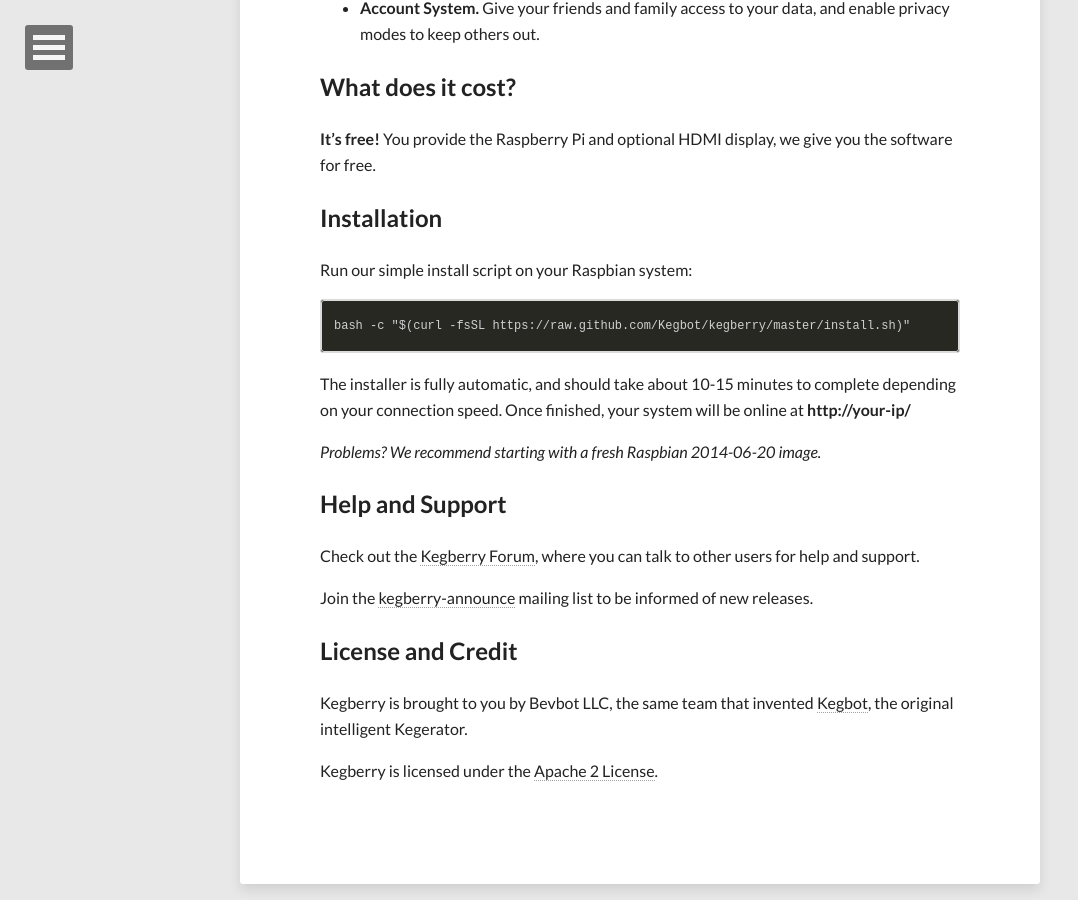
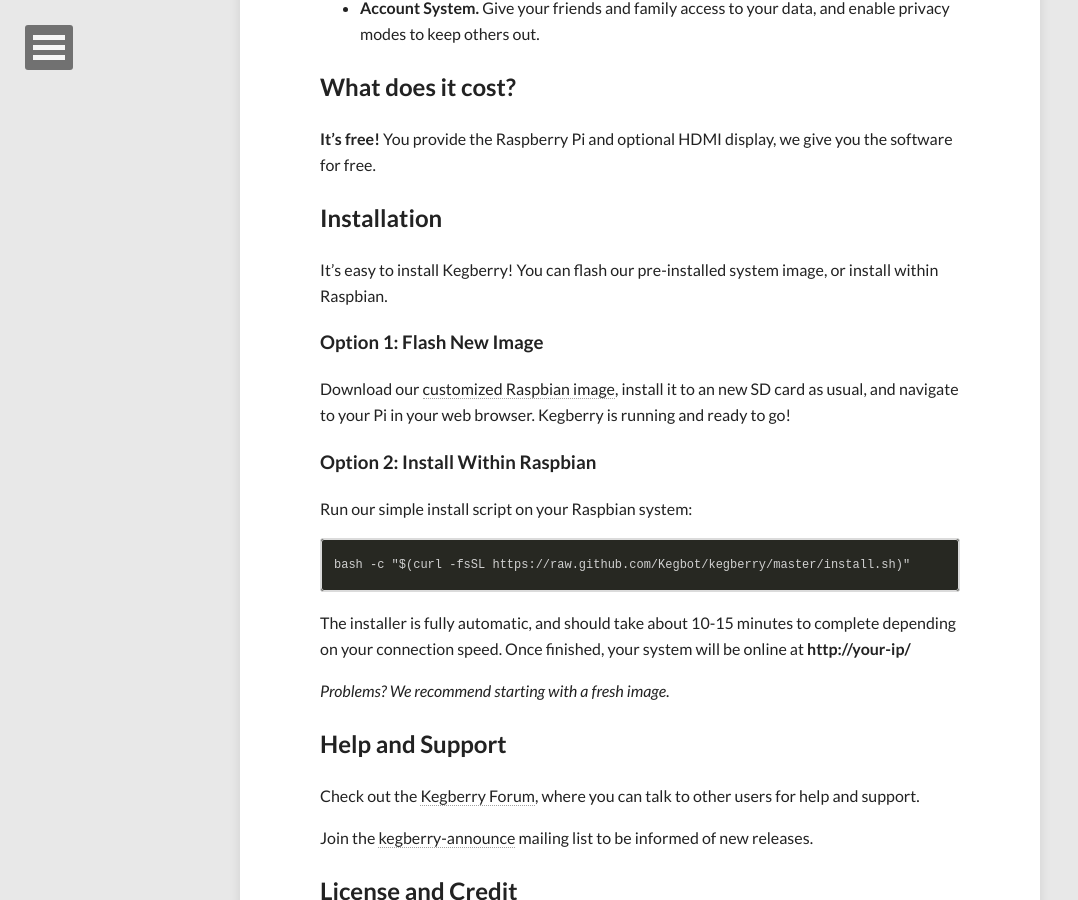
Before and after one commit to Kegbot/kegberry, a Jekyll site: the page built from index.md, in a window 1280 px wide and 900 px high, scrolled down 923 px. Shown: the whole window, without its empty margins (0-1078 px from the left). Built offline with Jekyll 4.4.1, drawn with Linux system fonts in a browser that asks for light colours; nearby versions of some CDN libraries.

Commit message:
Update install instructions.

````diff
--- a/index.md
+++ b/index.md
@@ -41,6 +41,20 @@
 
 ## Installation
 
+It's easy to install Kegberry! You can flash our pre-installed system
+image, or install within Raspbian.
+
+
+### Option 1: Flash New Image
+
+Download our
+[customized Raspbian image](https://github.com/Kegbot/kegberry/releases/download/v2.0.0b1/kegberry-2014-08-21.zip),
+install it to an new SD card as usual, and navigate to your Pi in your web browser.
+Kegberry is running and ready to go!
+
+
+### Option 2: Install Within Raspbian
+
 Run our simple install script on your Raspbian system:
 
 ```
@@ -51,8 +65,7 @@
 depending on your connection speed. Once finished, your system will be online at
 **http://your-ip/**
 
-*Problems? We recommend starting with a fresh
-[Raspbian 2014-06-20](http://www.raspberrypi.org/downloads/) image.*
+*Problems? We recommend starting with a fresh image.*
 
 
 ## Help and Support
````
